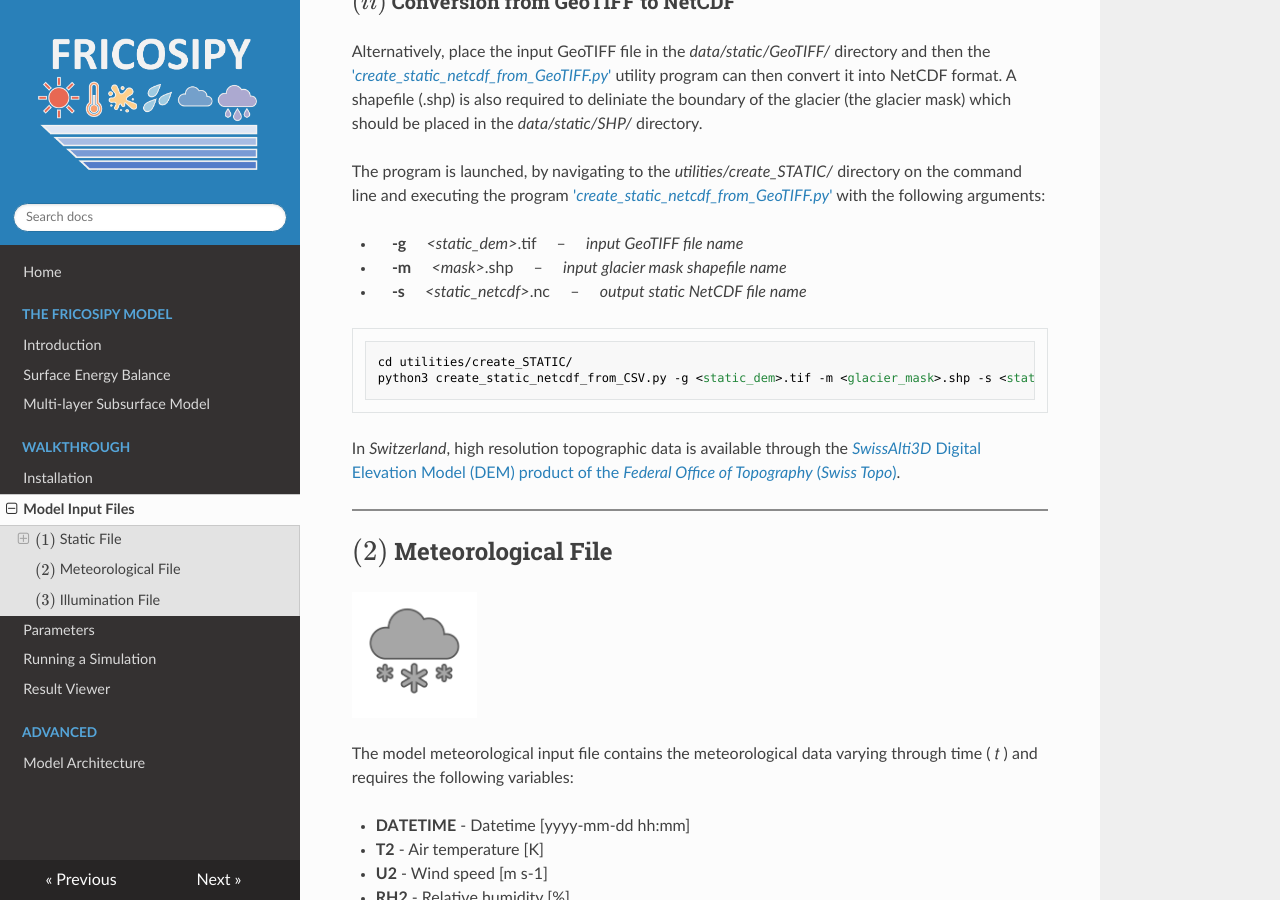
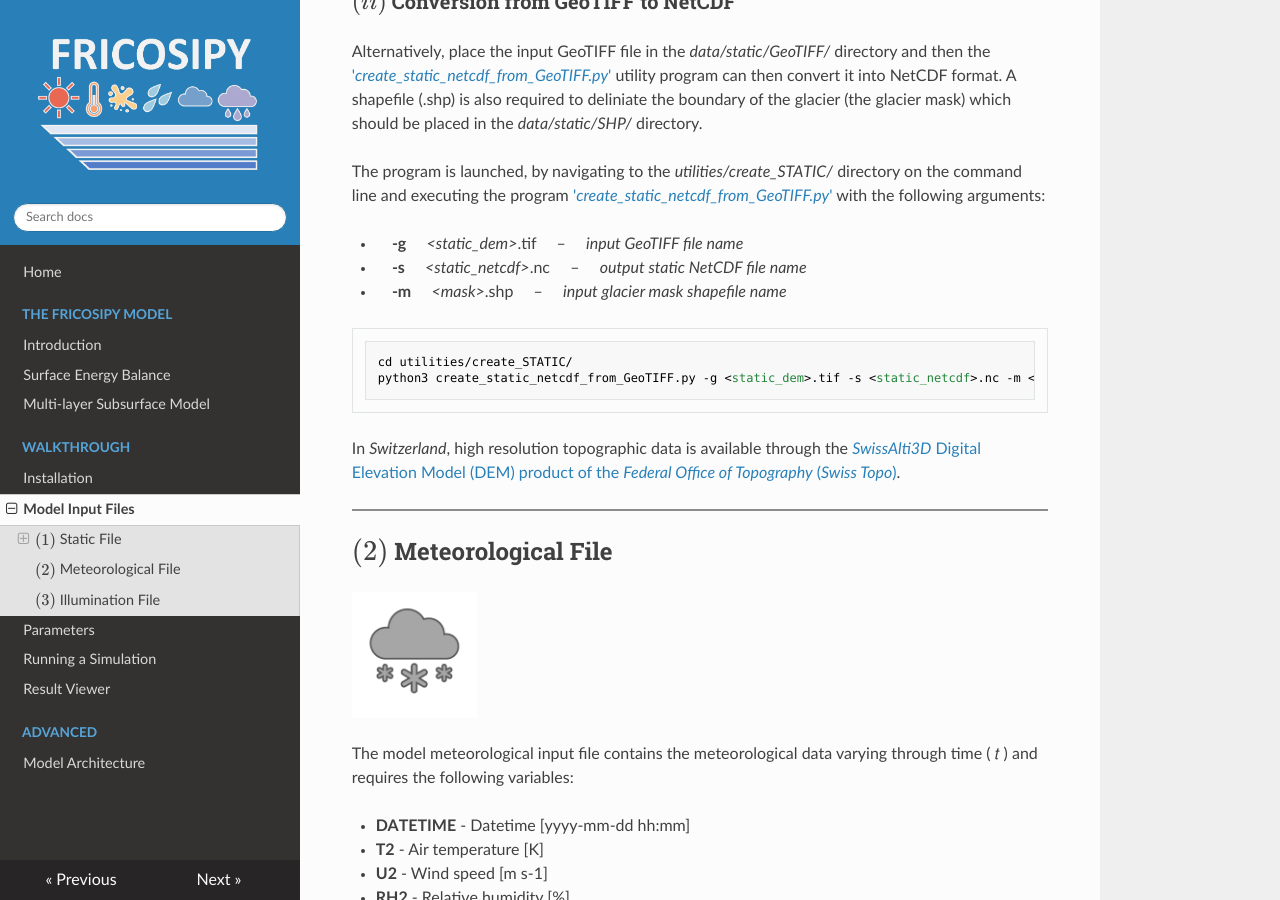
Before and after one commit to MarcusGastaldello/FRICOSIPY, an MkDocs documentation site: the page built from docs/model_input_files.md, in a window 1280 px wide and 900 px high, scrolled down 1840 px. Built offline with MkDocs 1.6.1, drawn with Linux system fonts in a browser that asks for light colours; nearby versions of some CDN libraries.

Commit message:
Update model_input_files.md

````diff
--- a/docs/model_input_files.md
+++ b/docs/model_input_files.md
@@ -68,12 +68,12 @@
 The program is launched, by navigating to the *utilities/create_STATIC/* directory on the command line and executing the program ['*create_static_netcdf_from_GeoTIFF.py*'](https://github.com/MarcusGastaldello/FRICOSIPY/tree/main/utilities/create_STATIC/create_static_netcdf_from_GeoTIFF.py) with the following arguments:
 
 * &emsp; **-g** &emsp; *&lt;static_dem&gt;*.tif &emsp; &ndash; &emsp; *input GeoTIFF file name*
+* &emsp; **-s** &emsp; *&lt;static_netcdf&gt;*.nc &emsp; &ndash; &emsp; *output static NetCDF file name*
 * &emsp; **-m** &emsp; *&lt;mask&gt;*.shp &emsp; &ndash; &emsp; *input glacier mask shapefile name*
-* &emsp; **-s** &emsp; *&lt;static_netcdf&gt;*.nc &emsp; &ndash; &emsp; *output static NetCDF file name*
 
-```python
+```bash
 cd utilities/create_STATIC/
-python3 create_static_netcdf_from_CSV.py -g <static_dem>.tif -m <glacier_mask>.shp -s <static_netcdf>.nc
+python3 create_static_netcdf_from_GeoTIFF.py -g <static_dem>.tif -s <static_netcdf>.nc -m <glacier_mask>.shp
 ```
 
 In *Switzerland*, high resolution topographic data is available through the [*SwissAlti3D* Digital Elevation Model (DEM) product of the
@@ -121,7 +121,7 @@
 * &emsp; **-s** &emsp; *&lt;yyyy-mm-dd hh:mm:ss&gt;* &emsp; &ndash; &emsp; *(optional) start datetime*
 * &emsp; **-e** &emsp; *&lt;yyyy-mm-dd hh:mm:ss&gt;* &emsp; &ndash; &emsp; *(optional) end datetime*
 
-```python
+```bash
 cd utilities/create_METEO/
 python3 create_meteo_netcdf.py -c <meteo_csv>.csv -m <meteo_netcdf>.nc
 ```
@@ -146,7 +146,7 @@
 * &emsp; **-s** &emsp; *&lt;static_netcdf&gt;*.csv &emsp; &ndash; &emsp; *input static NetCDF file name*
 * &emsp; **-i** &emsp; *&lt;illumination_netcdf&gt;*.nc &emsp; &ndash; &emsp; *output illumination NetCDF file name*
 
-```python
+```bash
 cd utilities/create_ILLUMINATION/
 python3 create_illumination_netcdf.py -s <static_netcdf>.nc -i <illumination_netcdf>.nc
 ```
````
